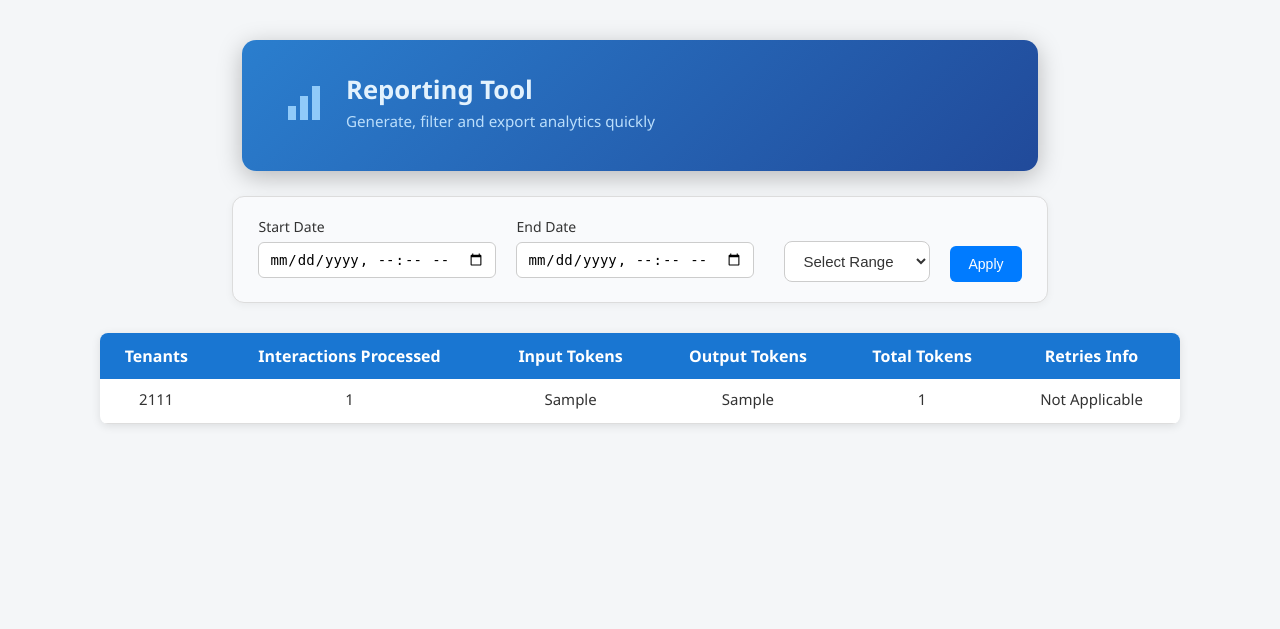
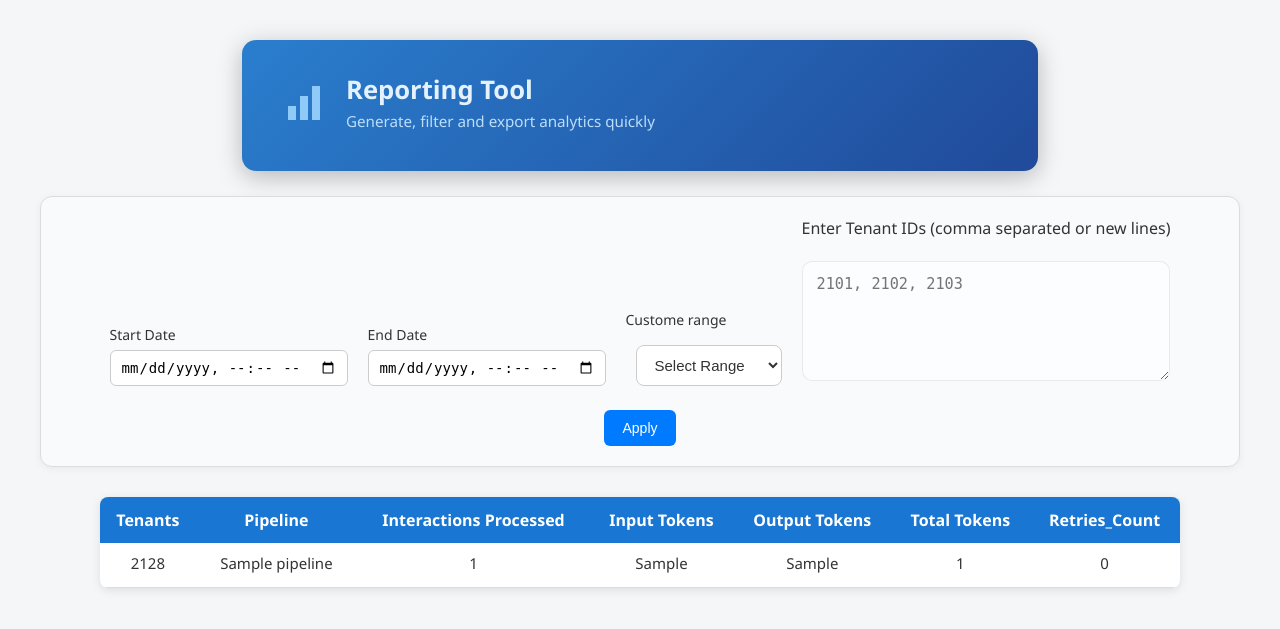
Before and after one commit to jeet-darji/Reporting_Tool_development, a Flask app: page / in a window 1280 px wide. Shown: the top 629 px of the page. Run offline with Flask 3, Linux system fonts and the light colour scheme; a database or web service that is not in the repository returns one stand-in record (values such as "Sample title"); parts of the project's set-up code (start-up, migrations or seed data) failed here and were passed over.

Commit message:
optimization

```diff
--- a/reporting_tool/app.py
+++ b/reporting_tool/app.py
@@ -1,8 +1,10 @@
+from concurrent.futures import ThreadPoolExecutor, as_completed
+import logging
 from flask import Flask, render_template, request
 from datetime import datetime, timedelta, timezone
 from dotenv import load_dotenv
 from configuration.constants import *
-
+from utilities import MongoURIManager
 
 from helper.logic import LogProcessor
 from utilities.MongoDBOperations import DataRetriever
@@ -14,19 +16,19 @@ app = Flask(__name__)
 
 # Initialize DB once
 db_connector = DatabaseConnector()
-collection = db_connector.database_instance[COLLECTION_NAME]
+# collection = db_connector.database_instance[COLLECTION_NAME]
 
 
 # ---------------------------------------------------------
 # ✅ Separated Date Logic Into Dedicated Helper Function
 # ---------------------------------------------------------
-def get_date_range(request):
+def get_date_range_and_tenant_ids(request):
     """Handles all date logic for GET & POST."""
 
     # Default → last 7 days
     end_date = datetime.now(timezone.utc)
     start_date = end_date - timedelta(days=7)
-
+    tenant_ids = [2128]
     if request.method == "POST":
         quick_filter = request.form.get("quick_filter", "")
 
@@ -49,7 +51,54 @@ def get_date_range(request):
                 request.form["end_date"], "%Y-%m-%dT%H:%M"
             ).replace(tzinfo=timezone.utc)
 
-    return start_date, end_date
+        tenant_input = request.form["tenant_ids"]
+        if not tenant_input :
+            tenant_ids = [2128]
+        else :
+            tenant_ids = [tid.strip() for tid in tenant_input.replace("\n", ",").split(",") if tid.strip()]
+
+    return start_date, end_date,tenant_ids
+
+
+def fetch_and_process_all_tenants(tenant_ids, start_date, end_date, max_workers=8):
+    """
+    Fetch logs and process data for multiple tenants concurrently.
+    """
+    final_dict = {}
+
+    def process_single_tenant(tenant_id):
+        """
+        Handles data retrieval + processing for a single tenant.
+        """
+        try:
+            uri_manager = MongoURIManager(tenant_id)
+            db_connector = DatabaseConnector(uri_manager.get_mongo_uri())
+            retriever = DataRetriever(db_connector.database_instance)
+            logs = retriever.retrieve_issue_inquiry_logs(COLLECTION_NAME, start_date, end_date)
+            processor = LogProcessor(logs)
+            result_dict = processor.run()
+            logging.info(f"✅ Successfully processed tenant {tenant_id}")
+            return tenant_id, result_dict
+        except Exception as e:
+            logging.error(f"❌ Error processing tenant {tenant_id}: {e}")
+            return tenant_id, None
+
+    logging.info(f"Starting multi-threaded data fetch for {len(tenant_ids)} tenants...")
+
+    with ThreadPoolExecutor(max_workers=min(len(tenant_ids), max_workers)) as executor:
+        futures = {executor.submit(process_single_tenant, tid): tid for tid in tenant_ids}
+
+        for future in as_completed(futures):
+            tenant_id = futures[future]
+            try:
+                tid, result = future.result()
+                final_dict[tid] = result
+            except Exception as e:
+                logging.error(f"Error retrieving result for tenant {tenant_id}: {e}")
+                final_dict[tenant_id] = None
+
+    logging.info("✅ All tenant data processed successfully.")
+    return final_dict
 
 
 # ---------------------------------------------------------
@@ -59,24 +108,26 @@ def get_date_range(request):
 def index():
 
     # 1. Get dates from helper function
-    start_date, end_date = get_date_range(request)
+    start_date, end_date,tenant_ids = get_date_range_and_tenant_ids(request)
+    # this is the final line for change
+    # final_dict = fetch_and_process_all_tenants(tenant_ids,start_date,end_date)
 
-    # 2. Get logs from MongoDB
-    retriever = DataRetriever(db_connector.database_instance)
-    logs = retriever.retrieve_issue_inquiry_logs(COLLECTION_NAME,start_date, end_date)
+    final_dict = {}
 
-    # 3. Process logs
-    processor = LogProcessor(logs)
-    result_dict = processor.run()
+    with ThreadPoolExecutor(max_workers=20) as executor:
+        futures = {executor.submit(lambda tid: (tid,LogProcessor(DataRetriever(DatabaseConnector().database_instance).retrieve_issue_inquiry_logs(COLLECTION_NAME, start_date, end_date)).run()), i): i for i in tenant_ids}
+
+        for future in as_completed(futures):
+            tenant_id, result_dict = future.result()
+            final_dict[tenant_id] = result_dict
 
     # 4. Render page
     return render_template(
         "index.html",
-        data=result_dict,
+        final_data=final_dict,
         start_date=start_date,
         end_date=end_date,
     )
 
-
 if __name__ == "__main__":
     app.run(debug=False)
--- a/reporting_tool/configuration/constants.py
+++ b/reporting_tool/configuration/constants.py
@@ -15,7 +15,7 @@ TOKEN_COUNT_KEY = "totalTokenCount"
 TOKEN_INPUT_KEY = "inputTokens"
 TOKEN_OUTPUT_KEY = "outputTokens"
 TOKEN_TOTAL_KEY = "totalTokenCounts"
-
+PIPELINE = "pipeline"
 # Retry keys
 BATCH_RETRY_DETAILS_KEY = "batchRetryDetails"
 RETRY_DETAILS_KEY = "retryDetails"
@@ -25,3 +25,5 @@ DEFAULT_RETRY_INFO = {"retry_count": 0}
 MONGO_CONNECTION_STRING = "mongodb+srv://intEUCluster:EpmB1q2zBXu2Lv14@int-eu-cluster.fekpn.mongodb.net/"
 MAPPING_DATABASE_NAME = "DoMaster"
 COLLECTION_NAME = "ReconciliationLog"
+SECRETS_MANAGER_MONGO_KEY_NAME_FORMAT = """do-ndb-mng-cdm-org{organization_id}-secret"""
+MONGO_CONNECTION_STRING_TENANT_WISE = """mongodb+srv://{user_name}:{password}@{host_name}/"""
--- a/reporting_tool/static/index.css
+++ b/reporting_tool/static/index.css
@@ -245,3 +245,23 @@ table:last-of-type {
   margin-left: 10px;
   vertical-align: middle;
 }
+textarea#tenant_ids {
+  width: 100%;
+  min-height: 120px;
+  max-height: 360px;
+  padding: 12px 14px;
+  font-size: 0.95rem;
+  line-height: 1.4;
+  border-radius: 10px;
+  border: 1px solid rgba(15,23,42,0.08);
+  background: #fbfdff;
+  box-sizing: border-box;
+  resize: vertical;
+  transition: box-shadow .15s ease, border-color .15s ease;
+  outline: none;
+  color: #0f172a;
+}
+textarea#tenant_ids:focus {
+  border-color: #60a5fa;
+  box-shadow: 0 6px 18px rgba(96,165,250,0.12);
+}
--- a/reporting_tool/templates/index.html
+++ b/reporting_tool/templates/index.html
@@ -55,6 +55,7 @@
     </div>
     <div>
             <form method="POST" class="date-container" onsubmit="validateDates(event)">
+
                     <div class="date-input">
                         <label>Start Date</label>
                         <input type="datetime-local" name="start_date" value="{{ start_date }}" >
@@ -63,11 +64,18 @@
                         <label>End Date</label>
                         <input type="datetime-local" name="end_date" value="{{ end_date }}" >
                     </div>
+                <div class="date-input">
+                    <label>Custome range</label>
                     <select id="quick_filter" name="quick_filter">
                         <option value="">Select Range</option>
                         <option value="24h">Past 24 Hours</option>
                         <option value="7d">Past 7 Days</option>
                     </select>
+                </div>
+                <div>
+                    <label for="tenant_ids">Enter Tenant IDs (comma separated or new lines)</label><br><br>
+                    <textarea name="tenant_ids" id="tenant_ids" placeholder="2101, 2102, 2103"></textarea>
+                </div>
                 <button type="submit" class="apply-btn">Apply</button>
             </form>
     </div>
@@ -77,35 +85,51 @@
                 <th>Tenants</th>
                 <!-- <th>Batch ID</th> -->
                 <!-- <th>Batch Name</th> -->
-                <!-- <th>Pipeline</th> -->
+                <th>Pipeline</th>
                 <th>Interactions Processed</th>
                 <!-- <th>Memory Used In MB</th> -->
                 <th>Input Tokens</th>
                 <th>Output Tokens</th>
                 <th>Total Tokens</th>
-                <th>Retries Info</th>
+                <th>Retries_Count</th>
                 <!-- <th>Status</th> -->
             </tr>
         </thead>
         <tbody>
-            {% for i in range(data.interaction_processed|length) %}
+
+                    {% for t_id,data in  final_data.items()%}
                         <tr>
-                <td>{{ data.tenant[i] }}</td>
-
-                <td>{{ data.interaction_processed[i] }}</td>
-                <td>{{ data.inputTokens[i] }}</td>
-                <td>{{ data.outputTokens[i] }}</td>
-                <td>{{ data.totalTokens[i] }}</td>
+                            <td>{{t_id}}</td>
                             <td>
-                    {% for retry_name,retry_count in data.retries_info[i].items() %}
-                        {% if retry_name=='retry_count' %}
-                            <div>Not Applicable</div>
-                        {% else %}
-                            <div>{{ retry_name }} = {{ retry_count }}</div>
-                        {% endif %}
+                                {% for i in range(data.pipeline|length) %}
+                                    <div>{{ data.pipeline[i] }}</div>
                                 {% endfor %}
                             </td>
-
+                            <td>
+                                {% for i in range(data.pipeline|length) %}
+                                    <div>{{ data.interaction_processed[i] }}</div>
+                                {% endfor %}
+                            </td>
+                            <td>
+                                {% for i in range(data.pipeline|length) %}
+                                    <div>{{ data.inputTokens[i] }}</div>
+                                {% endfor %}
+                            </td>
+                            <td>
+                                {% for i in range(data.pipeline|length) %}
+                                    <div>{{ data.outputTokens[i] }}</div>
+                                {% endfor %}
+                            </td>
+                            <td>
+                                {% for i in range(data.pipeline|length) %}
+                                    <div>{{ data.totalTokens[i] }}</div>
+                                {% endfor %}
+                            </td>
+                            <td>
+                                {% for i in range(data.pipeline|length) %}
+                                    <div>{{data.retries_count[i]}}</div>
+                                {% endfor %}
+                            </td>
                         </tr>
                     {% endfor %}
         </tbody>
--- a/reporting_tool/utilities/MongoDBOperations.py
+++ b/reporting_tool/utilities/MongoDBOperations.py
@@ -8,9 +8,7 @@ logger = Logger().get_logger(__name__)
 
 class DataRetriever:
     def __init__(self,db_instance):
-        """
-        # mongo_db_connection → the DB instance returned from DatabaseConnector.initialize_mongo_db_instances()
-        """
+
         self.db = db_instance
 
     def retrieve_issue_inquiry_logs(self, collection_name, start_date, end_date):
```
Also changed, not shown: reporting_tool/helper/logic.py (+30 -15 lines), reporting_tool/utilities/MongoDBUtils.py (+6 -106 lines), reporting_tool/utilities/MongoURIManager.py (added, +76 -0 lines), reporting_tool/utilities/aws_secret_trial.py (+51 -20 lines), reporting_tool/utilities/aws_tenant_retrieve.py (deleted, +0 -16 lines). Lines whose indentation alone changed are shown as unchanged.
